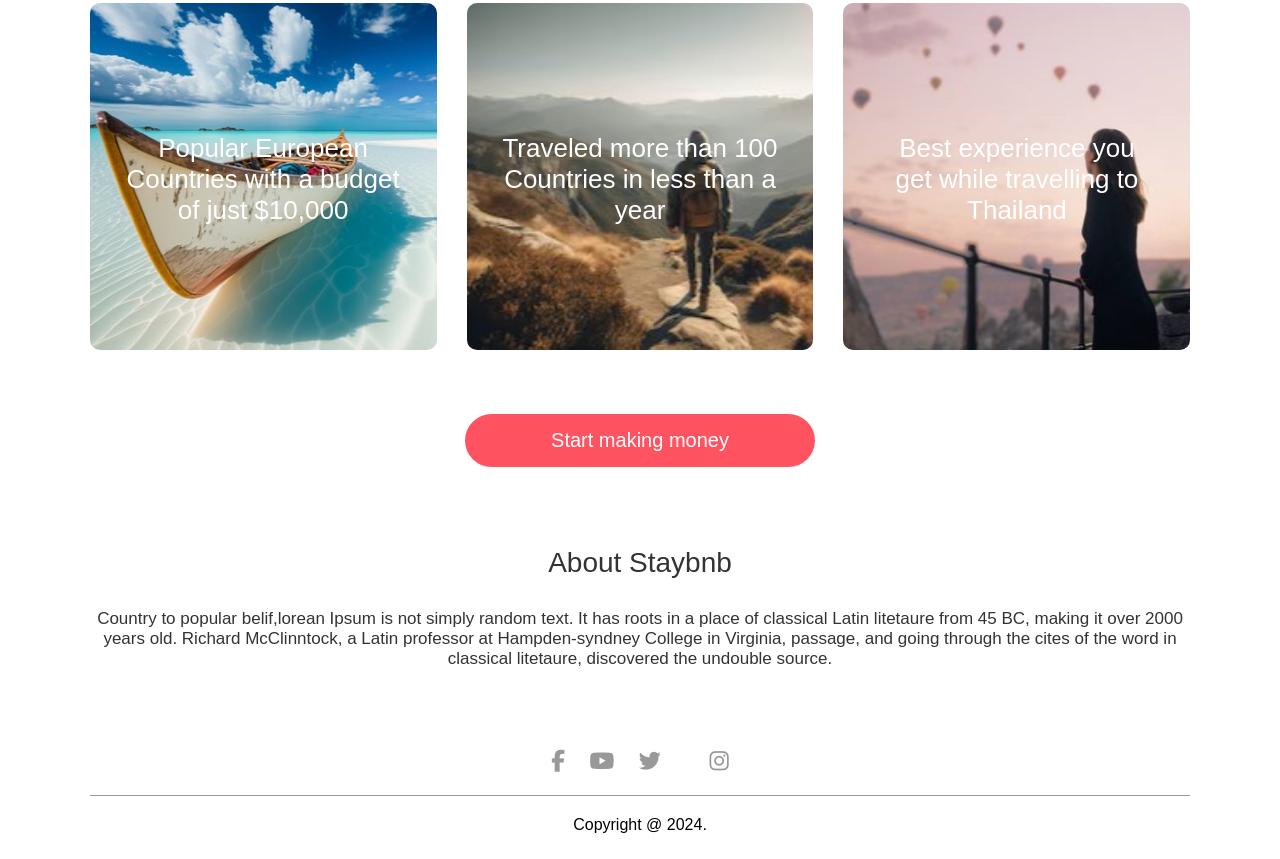
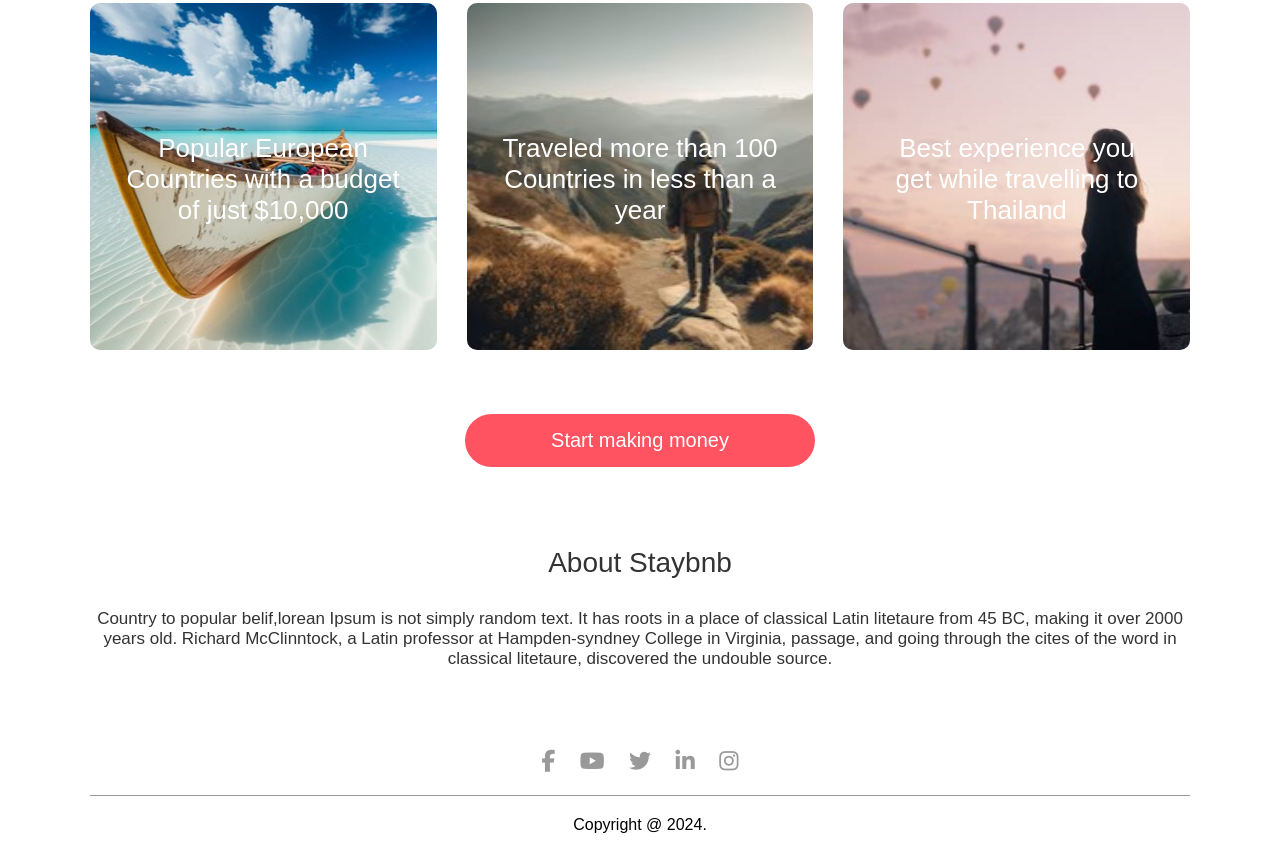
Before and after one commit to JIYANIHELI/third-website, a plain HTML site: page index.html in a window 1280 px wide. Shown: the part 2703-3562 px from the top of the page. Drawn offline with Linux system fonts and the light colour scheme.

Commit message:
added a linkedin icon inside footer

```diff
--- a/index.html
+++ b/index.html
@@ -188,7 +188,7 @@
             <a href="https://facebook.com/"><i class="fa-brands fa-facebook-f"></i></a>
             <a href="https://youtube.com/"><i class="fa-brands fa-youtube"></i></a>
             <a href="https://twitter.com/"><i class="fa-brands fa-twitter"></i></a>
-            <a href="https://linkedin.com/"><i class="fa-brands fa-linked-in"></i></a>
+            <a href="https://linkedin.com"><i class="fa-brands fa-linkedin-in"></i></a>
             <a href="https://instagram.com/"><i class="fa-brands fa-instagram"></i></a>
             <hr>
             <p>Copyright @ 2024.</p>
```
Also changed, not shown: banner.png (deleted), holiday.jpg (added).
